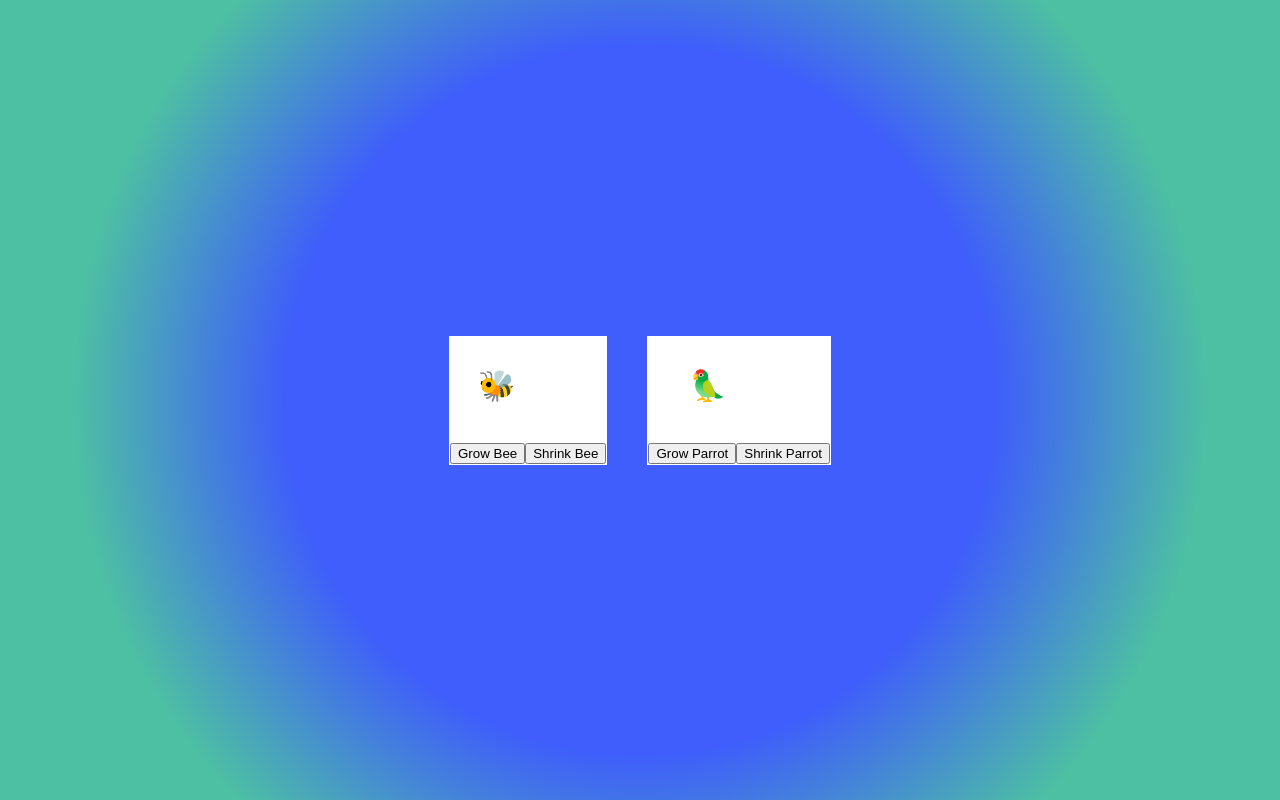
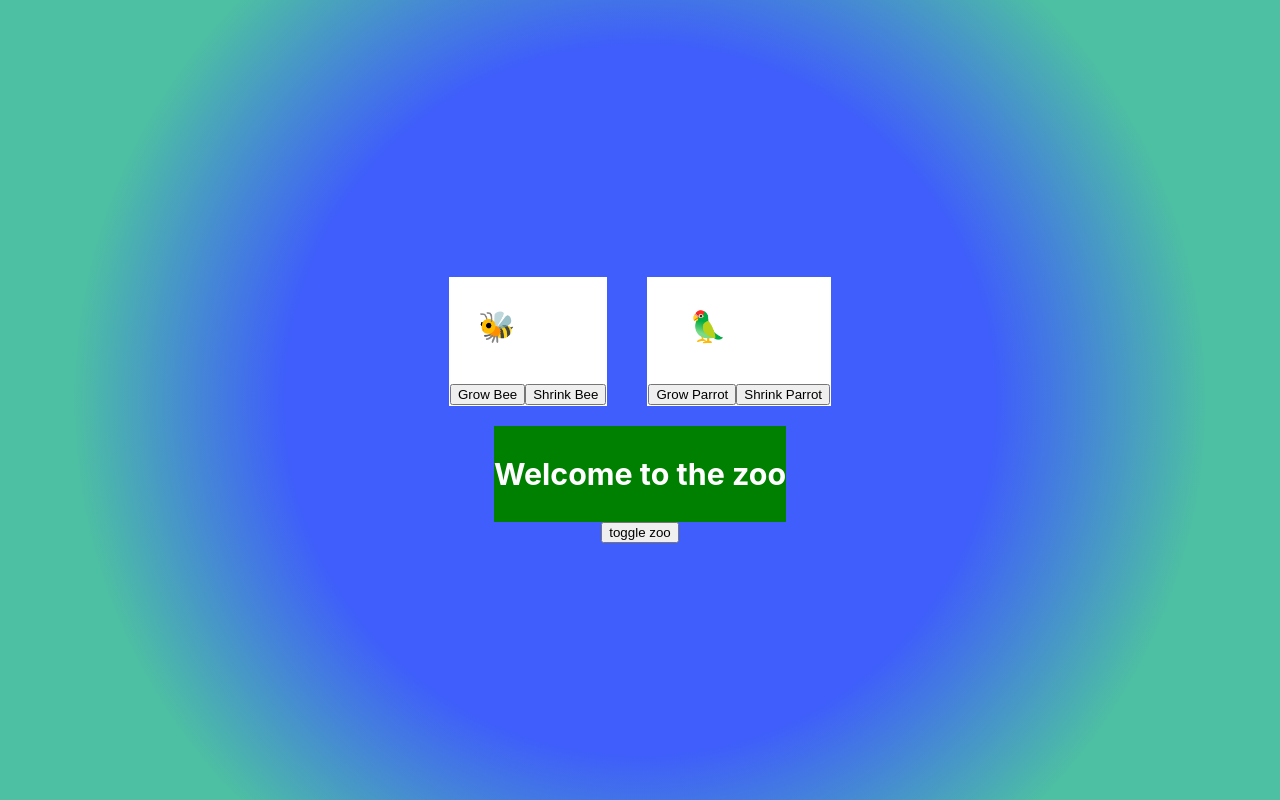
Before and after one commit to PCN23/buzyzooReact2, a React (Create React App) app: page / in a window 1280 px wide. Built offline with nearby package versions, Linux system fonts and the light colour scheme.

Commit message:
open and closed toggle working

```diff
--- a/src/App.css
+++ b/src/App.css
@@ -51,3 +51,11 @@
   margin: 20px;
 
 }
+
+.open {
+  background-color: green;
+}
+
+.closed {
+  background-color: red;
+}
--- a/src/App.js
+++ b/src/App.js
@@ -1,11 +1,13 @@
 import { useState } from 'react';
 import './App.css';
+import OpenClosedSign from './OpenClosedSign';
 
 function App() {
 
 
   const [carSize, setCarSize] = useState(30);
   const [truckSize, setTruckSize] = useState(30);
+  const [zooIsOpen, setZooIsOpen] = useState(true);
 
   return (
     <div className="App">
@@ -22,6 +24,8 @@ function App() {
             <button onClick={() => setTruckSize(truckSize - 10)}>Shrink Parrot</button>
           </div>
         </div>
+        <OpenClosedSign zooIsOpen={zooIsOpen}/>
+        <button onClick={() => setZooIsOpen(!zooIsOpen)}>toggle zoo</button>
 
       </header>
     </div>
--- /dev/null
+++ b/src/OpenClosedSign.js
@@ -0,0 +1,13 @@
+import React from 'react';
+
+export default function OpenClosedSign({ zooIsOpen }) {
+  return (
+    <div className={zooIsOpen ? 'open' : 'closed'}>
+      {
+        zooIsOpen
+          ? <h3>Welcome to the zoo</h3>
+          : <h3>Sorry the zoo is closed for the day!</h3>
+      }
+    </div>
+  );
+}
```
